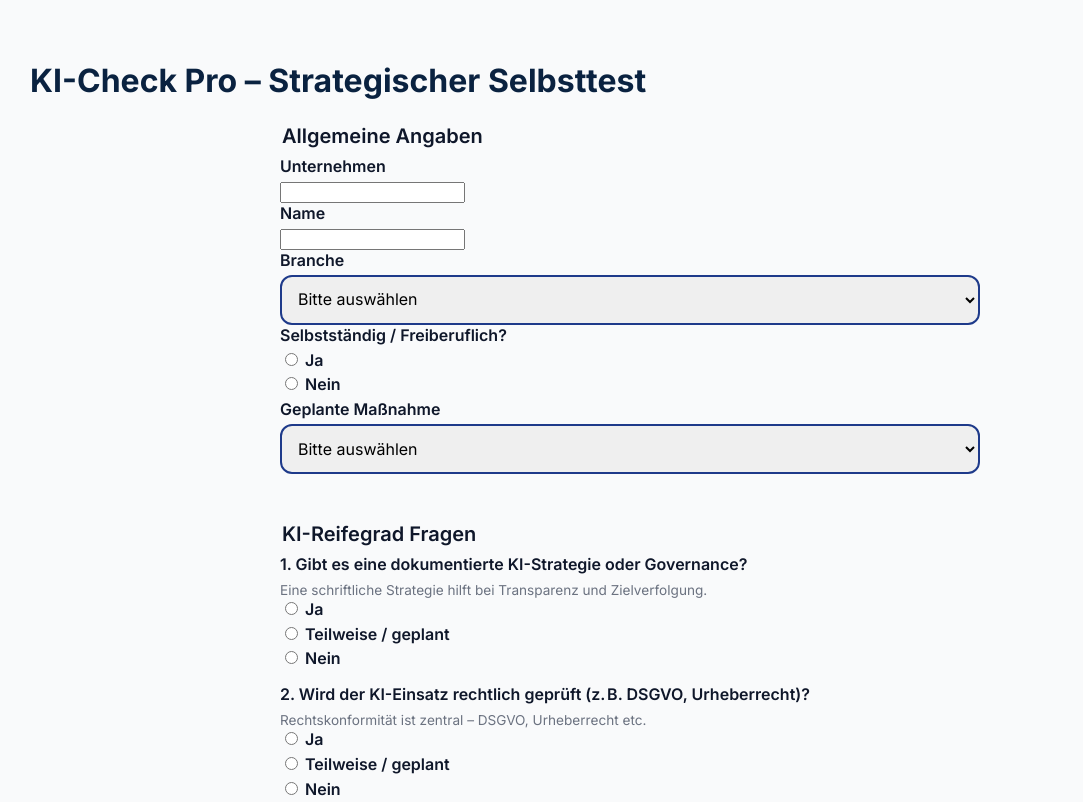
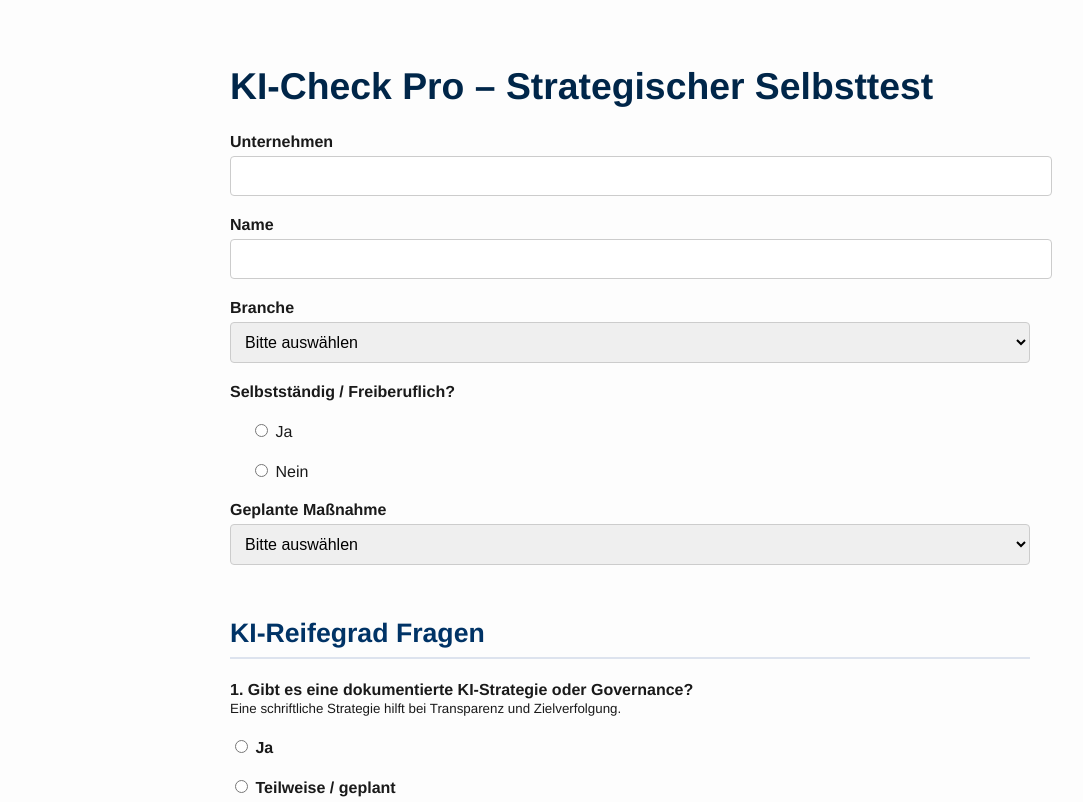
Before and after one commit to Wolf-Achtung/ki-agent-service, a plain HTML site: page formular/index.html in a window 1280 px wide. Shown: the top 802 px of the page, without its empty margins (10-1093 px from the left). Drawn offline with Linux system fonts and the light colour scheme.

Commit message:
Add files via upload

```diff
--- a/formular/index.html
+++ b/formular/index.html
@@ -1,134 +1,137 @@
 <!DOCTYPE html>
 <html lang="de">
 <head>
-  <meta charset="UTF-8" />
-  <meta name="viewport" content="width=device-width, initial-scale=1.0" />
-  <title>KI-Check Pro</title>
-  <link href="https://fonts.googleapis.com/css2?family=Inter:wght@400;600;700&display=swap" rel="stylesheet">
+  <meta charset="UTF-8">
+  <meta name="viewport" content="width=device-width, initial-scale=1.0">
+  <title>KI-Check Pro – Strategischer Selbsttest</title>
   <style>
     body {
-      font-family: 'Inter', sans-serif;
-      background-color: #f9fafb;
-      color: #0f172a;
-      padding: 2rem;
-    }
-    h1, h2, h3 {
-      color: #0a2240;
+      font-family: 'Helvetica Neue', sans-serif;
+      margin: 0;
+      padding: 40px;
+      background-color: #fdfdfd;
+      color: #1a1a1a;
+      max-width: 800px;
+      margin: auto;
     }
     h1 {
-      font-size: 2rem;
-      font-weight: 700;
-      margin-bottom: 0.5rem;
+      color: #002649;
+      font-size: 28pt;
     }
-    form {
-      max-width: 700px;
-      margin: 0 auto;
-      display: flex;
-      flex-direction: column;
-      gap: 1rem;
-    }
-    fieldset {
-      border: none;
-      padding: 0;
-      margin: 1rem 0;
-    }
-    legend {
-      font-weight: 600;
-      font-size: 1.25rem;
-      margin-bottom: 0.5rem;
+    h2 {
+      margin-top: 2em;
+      font-size: 20pt;
+      border-bottom: 2px solid #dde3ee;
+      padding-bottom: 0.3em;
+      color: #003366;
     }
     label {
-      font-weight: 600;
-      margin-bottom: 0.3rem;
+      font-weight: bold;
       display: block;
+      margin-top: 20px;
     }
-    input[type="text"], select, textarea {
-      padding: 0.75rem;
-      border: 2px solid #1e3a8a;
-      border-radius: 12px;
-      font-size: 1rem;
-      font-family: 'Inter', sans-serif;
+    select, input[type="text"] {
       width: 100%;
+      padding: 10px;
+      margin-top: 5px;
+      font-size: 1em;
+      border: 1px solid #ccc;
+      border-radius: 4px;
+    }
+    .question {
+      margin-top: 1.5em;
+      padding: 15px;
+      background: #f9fafc;
+      border-left: 4px solid #003366;
+      border-radius: 8px;
+    }
+    .question small {
+      display: block;
+      color: #555;
+      margin-top: 5px;
+    }
+    .radio-group {
+      margin-top: 10px;
+    }
+    .radio-group label {
+      font-weight: normal;
+      display: block;
+      margin-left: 20px;
     }
     textarea {
+      width: 100%;
+      padding: 10px;
+      margin-top: 10px;
+      font-size: 1em;
+      border: 1px solid #ccc;
+      border-radius: 4px;
       resize: vertical;
-      min-height: 100px;
+      min-height: 60px;
     }
     button {
-      background-color: #1e3a8a;
-      color: #ffffff;
-      font-weight: 600;
+      margin-top: 30px;
+      background-color: #003366;
+      color: white;
+      padding: 12px 20px;
+      font-size: 1em;
       border: none;
-      padding: 0.75rem;
-      border-radius: 12px;
+      border-radius: 4px;
       cursor: pointer;
     }
     button:hover {
-      background-color: #1e40af;
-    }
-    .hinweis {
-      font-size: 0.85rem;
-      color: #6b7280;
-      margin-bottom: 0.5rem;
+      background-color: #002244;
     }
   </style>
 </head>
 <body>
   <h1>KI-Check Pro – Strategischer Selbsttest</h1>
-  <form id="kiForm">
-    <fieldset>
-      <legend>Allgemeine Angaben</legend>
-      <label for="unternehmen">Unternehmen</label>
-      <input id="unternehmen" name="unternehmen" required>
 
-      <label for="name">Name</label>
-      <input id="name" name="name" required>
+  <label>Unternehmen</label>
+  <input type="text" name="unternehmen" />
 
-      <label for="branche">Branche</label>
-      <select id="branche" name="branche" required>
-        <option value="">Bitte auswählen</option>
+  <label>Name</label>
+  <input type="text" name="name" />
+
+  <label>Branche</label>
+  <select name="branche">
+    <option>Bitte auswählen</option>
     <option>Medien</option>
     <option>Bildung</option>
     <option>Verwaltung</option>
     <option>Handel</option>
     <option>IT / Software</option>
+    <option>Sonstige</option>
   </select>
 
   <label>Selbstständig / Freiberuflich?</label>
-      <label><input type="radio" name="selbststaendig" value="ja" required> Ja</label>
-      <label><input type="radio" name="selbststaendig" value="nein"> Nein</label>
+  <div class="radio-group">
+    <label><input type="radio" name="selbststaendig" value="Ja" /> Ja</label>
+    <label><input type="radio" name="selbststaendig" value="Nein" /> Nein</label>
+  </div>
 
-      <label for="massnahmen">Geplante Maßnahme</label>
-      <select id="massnahmen" name="massnahmen" required>
-        <option value="">Bitte auswählen</option>
+  <label>Geplante Maßnahme</label>
+  <select name="massnahmen">
+    <option>Bitte auswählen</option>
     <option>Beratung / Strategie</option>
-        <option>Risikoanalyse</option>
-        <option>Datenschutz / Compliance</option>
-        <option>KI-Tool-Integration</option>
-        <option>Mitarbeiterschulung</option>
-        <option>noch unklar</option>
+    <option>Schulung / Workshop</option>
+    <option>Audit / Zertifizierung</option>
+    <option>Förderung / Finanzierung</option>
   </select>
-    </fieldset>
 
-    <fieldset>
-      <legend>KI-Reifegrad Fragen</legend>
+  <h2>KI-Reifegrad Fragen</h2>
      <div id="questions"></div>
-    </fieldset>
 
-    <fieldset>
-      <legend>Freitextfelder</legend>
-      <label for="herausforderung">Was ist Ihre größte Herausforderung beim KI-Einsatz?</label>
-      <textarea id="herausforderung" name="herausforderung" rows="3"></textarea>
+  <h2>Freitextfelder</h2>
+  <label>Welche Tools kommen bereits zum Einsatz?</label>
+  <textarea name="tools"></textarea>
 
-      <label for="tools">Welche Tools oder Anwendungen setzen Sie bereits ein?</label>
-      <textarea id="tools" name="tools" rows="3"></textarea>
+  <label>Was ist Ihr zentrales Ziel beim KI-Einsatz?</label>
+  <textarea name="ziel"></textarea>
 
-      <label for="ziel">Was wäre für Sie ein Erfolg in 12 Monaten mit KI?</label>
-      <textarea id="ziel" name="ziel" rows="3"></textarea>
-    </fieldset>
+  <label>Wo sehen Sie aktuell die größten Herausforderungen?</label>
+  <textarea name="herausforderung"></textarea>
 
-    <button type="submit">Zertifikat anfordern</button>
-  </form>
+  <button type="submit">Analyse starten</button>
 
 <script src="form.js"></script>
   <script>
```
Also changed, not shown: formular/danke.html (+44 -38 lines). Lines whose indentation alone changed are shown as unchanged.
